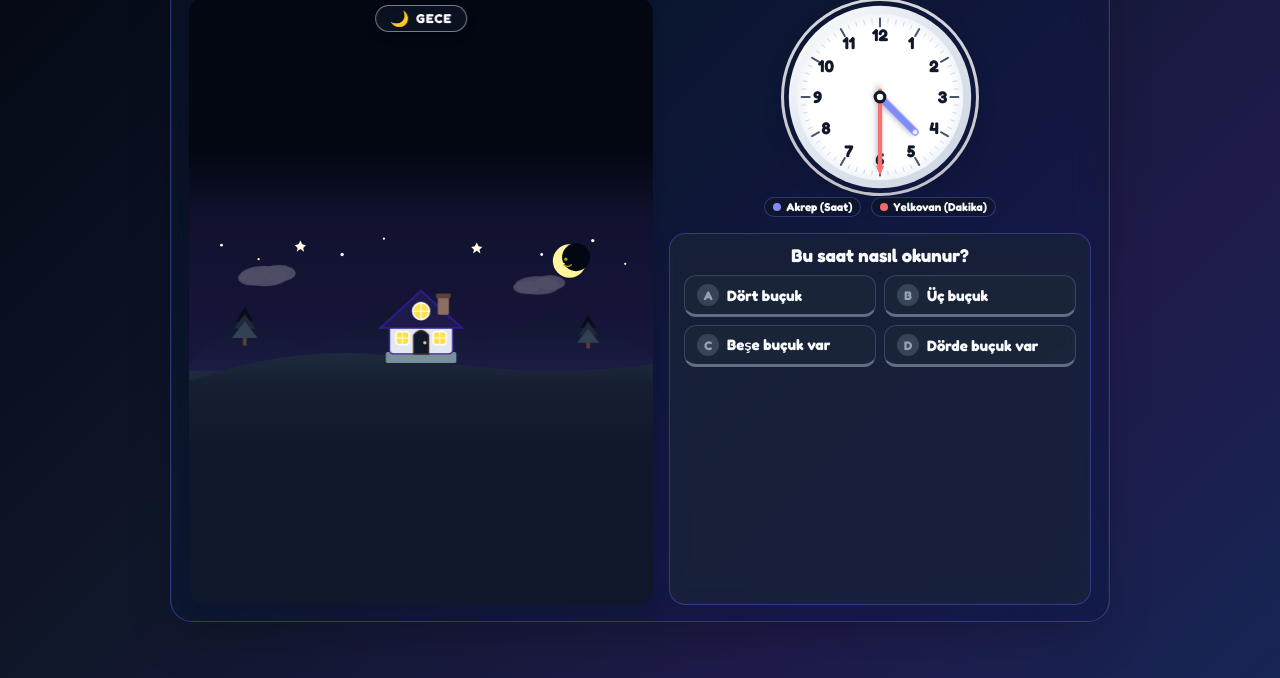
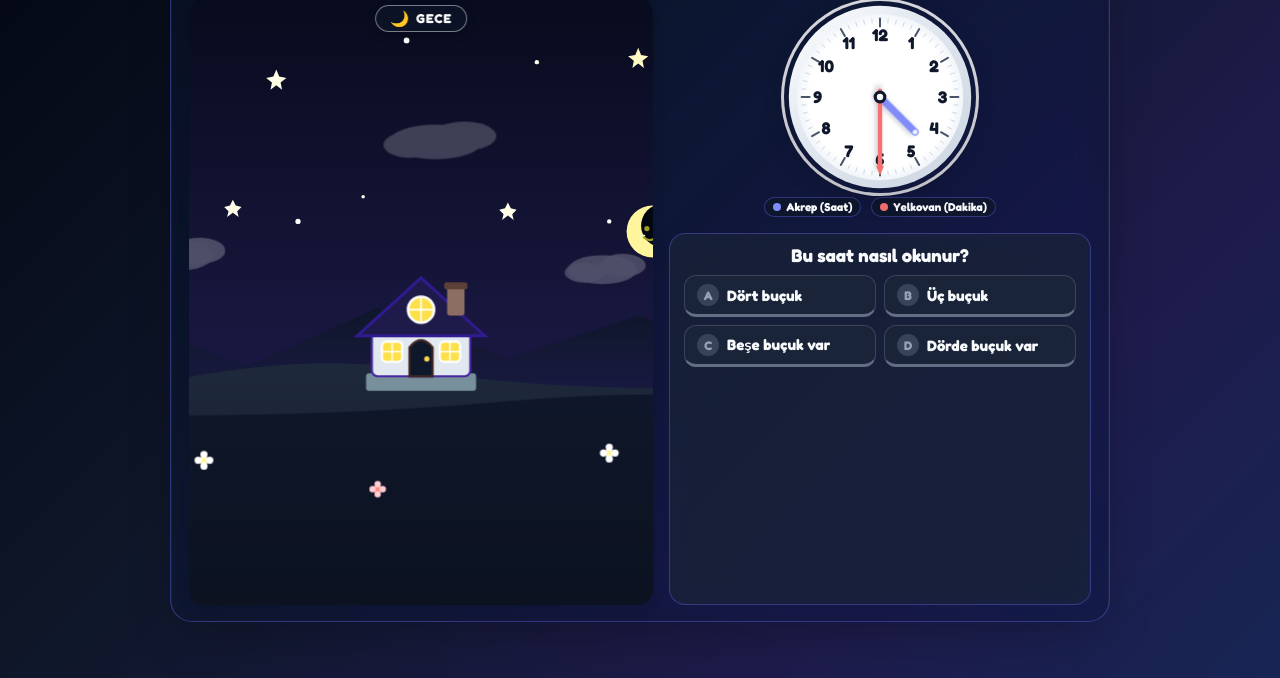
Before and after one commit to drmuratgokduman/saatkac, a plain HTML site: page index.html in a window 1280 px wide. Shown: the part 122-800 px from the top of the page. Drawn offline with nearby package versions, Linux system fonts and the light colour scheme.

Commit message:
feat(graphics): 4 yone dogru genisletilmis kanvas ile odagi koruyarak dikey/yatay bosluklari dogal manzarayla doldurma

```diff
--- a/index.html
+++ b/index.html
@@ -12,7 +12,6 @@
   <link rel="stylesheet" href="style.css">
 </head>
 <body>
-  <!-- Konfeti Efekti Katmanı -->
   <canvas id="confetti-canvas"></canvas>
 
   <div id="app" class="game-wrapper" data-time-period="morning">
@@ -25,7 +24,7 @@
           <span class="app-title">ZAMAN KAŞİFİ</span>
         </div>
 
-        <!-- DROPDOWN MOD SEÇİCİ (EN ÜSTTE LOGO YANINDA GİZLİ) -->
+        <!-- DROPDOWN MOD SEÇİCİ -->
         <div class="mode-dropdown-container">
           <button id="mode-dropdown-trigger" class="mode-dropdown-btn" type="button" aria-expanded="false" title="Oyun Modunu Değiştir">
             <span id="active-mode-icon">🎲</span>
@@ -54,19 +53,16 @@
       </div>
 
       <div class="stats-group">
-        <!-- Doğru Sayısı -->
         <div class="stat-pill star-pill" title="Toplam Doğru">
           <span class="pill-icon">⭐</span>
           <span id="total-correct" class="pill-value">0</span>
         </div>
 
-        <!-- Seri (Streak) -->
         <div class="stat-pill streak-pill" title="Arka Arkaya Doğru Serisi">
           <span class="pill-icon fire-icon">🔥</span>
           <span id="current-streak" class="pill-value">0</span>
         </div>
 
-        <!-- Sonraki Ödül Hedefi -->
         <div class="reward-progress-box" title="Sonraki Ödül">
           <span class="reward-goal-icon" id="next-reward-icon">🌳</span>
           <div class="progress-track">
@@ -77,10 +73,10 @@
       </div>
     </header>
 
-    <!-- ===== ANA İÇERİK KAPSAYICI (PC'de 2 Sütun, Mobilde Akıcı Dikey) ===== -->
+    <!-- ===== ANA İÇERİK KAPSAYICI ===== -->
     <main class="game-body-layout">
 
-      <!-- SOL PANEL (PC'de Geniş Masal Bahçesi / Mobilde Üst Panorama) -->
+      <!-- SOL PANEL: 4 Yöne Doğru Genişletilmiş Canlı Manzara Sahnesi -->
       <aside class="scene-stage-column">
         <div class="scene-viewport" aria-label="Canlı masal dünyası">
 
@@ -90,7 +86,8 @@
             <span class="period-label" id="period-label">SABAH</span>
           </div>
 
-          <svg id="scene" viewBox="0 0 500 170" preserveAspectRatio="xMidYMid meet" role="img">
+          <!-- 4 YÖNE DOĞRU GENİŞLETİLMİŞ CANVAS: viewBox="-80 -120 660 420" -->
+          <svg id="scene" viewBox="-80 -120 660 420" preserveAspectRatio="xMidYMid slice" role="img">
             <defs>
               <linearGradient id="skyGrad" x1="0" y1="0" x2="0" y2="1">
                 <stop id="skyStop1" offset="0%" stop-color="var(--sky-1)" />
@@ -113,6 +110,11 @@
                 <stop offset="100%" stop-color="var(--hill-2)" />
               </linearGradient>
 
+              <linearGradient id="deepMeadowGrad" x1="0" y1="0" x2="0" y2="1">
+                <stop offset="0%" stop-color="var(--hill-2)" />
+                <stop offset="100%" stop-color="var(--pine-1)" />
+              </linearGradient>
+
               <linearGradient id="balloonGrad" x1="0" y1="0" x2="1" y2="0">
                 <stop offset="0%" stop-color="#FF5252" />
                 <stop offset="33%" stop-color="#FFD740" />
@@ -121,11 +123,19 @@
               </linearGradient>
             </defs>
 
-            <!-- 1. Sonsuz Gökyüzü (Dikeyde üstü tamamen doldurur) -->
-            <rect x="-100" y="-300" width="700" height="600" fill="url(#skyGrad)" />
+            <!-- 1. DÖRT YÖNE GENİŞLETİLMİŞ GÖKYÜZÜ (Üst ve yanları tam doldurur) -->
+            <rect x="-150" y="-200" width="800" height="400" fill="url(#skyGrad)" />
 
-            <!-- 2. Yıldızlar -->
+            <!-- 2. ÜST YILDIZLAR VE SAMANYOLU IŞILTILARI -->
             <g id="stars" class="scene-anim-stars" opacity="0">
+              <circle cx="20" cy="-60" r="1.8" fill="#FFFDE7" />
+              <circle cx="80" cy="-80" r="1.4" fill="#FFF" />
+              <polygon points="150,-70 152,-65 157,-64 153,-61 154,-56 150,-59 146,-56 147,-61 143,-64 148,-65" fill="#FFFDE7" />
+              <circle cx="240" cy="-90" r="2" fill="#FFF" />
+              <circle cx="330" cy="-75" r="1.5" fill="#FFFDE7" />
+              <polygon points="400,-85 402,-80 407,-79 403,-76 404,-71 400,-74 396,-71 397,-76 393,-79 398,-80" fill="#FFF9C4" />
+              <circle cx="480" cy="-60" r="1.6" fill="#FFF" />
+              <!-- Standart Yıldızlar -->
               <circle cx="35" cy="25" r="1.5" fill="#FFFDE7" />
               <circle cx="75" cy="40" r="1.2" fill="#FFF9C4" />
               <polygon points="120,20 122,24 126,25 123,28 124,32 120,29 116,32 117,28 114,25 118,24" fill="#FFFDE7" />
@@ -137,7 +147,7 @@
               <circle cx="470" cy="45" r="1.2" fill="#FFF9C4" />
             </g>
 
-            <!-- 3. Güneş -->
+            <!-- 3. GÜNEŞ (Genişletilmiş gökyüzünde ışıldar) -->
             <g id="sun" class="celestial-body interactive-element" transform="translate(90, 48)">
               <circle class="sun-glow" cx="0" cy="0" r="38" fill="url(#sunGlow)" />
               <circle class="sun-core" cx="0" cy="0" r="20" fill="#FFC107" />
@@ -150,7 +160,7 @@
               </g>
             </g>
 
-            <!-- 4. Hilal Ay -->
+            <!-- 4. HİLAL AY -->
             <g id="moon" class="celestial-body interactive-element" transform="translate(410, 42)" opacity="0">
               <circle cx="0" cy="0" r="18" fill="#FFF59D" />
               <circle cx="7" cy="-4" r="15" fill="var(--sky-1)" />
@@ -161,8 +171,14 @@
               </g>
             </g>
 
-            <!-- 5. Bulutlar -->
+            <!-- 5. YUMUŞAK BULUTLAR (Genişletilmiş alana da yayılır) -->
             <g id="clouds" class="interactive-element">
+              <!-- Üst Ekstra Bulut -->
+              <g class="cloud" transform="translate(260, -20)" opacity="0.8">
+                <ellipse cx="0" cy="0" rx="32" ry="12" fill="#FFFFFF" />
+                <ellipse cx="20" cy="-4" rx="22" ry="10" fill="#FFFFFF" />
+                <ellipse cx="-18" cy="2" rx="18" ry="9" fill="#FFFFFF" />
+              </g>
               <g class="cloud cloud-a" transform="translate(60, 60)">
                 <ellipse cx="0" cy="0" rx="26" ry="11" fill="#FFFFFF" opacity="0.95" />
                 <ellipse cx="16" cy="-3" rx="18" ry="9" fill="#FFFFFF" opacity="0.95" />
@@ -175,20 +191,27 @@
               </g>
             </g>
 
-            <!-- 6. Dağlar -->
-            <path d="M-20,170 L50,105 L130,135 L220,95 L310,130 L400,100 L490,135 L520,170 Z" fill="url(#mountainsGrad)" />
+            <!-- 6. YANLARA DOĞRU GENİŞLEYEN DAĞLAR (x: -100'den 600'e) -->
+            <path d="M-100,180 L-30,120 L50,105 L130,135 L220,95 L310,130 L400,100 L490,135 L560,110 L620,180 Z" fill="url(#mountainsGrad)" />
 
-            <!-- 7. Ön Dalgalı Yeşil Tepe & Alt Zemin (Dikeyde altı tamamen çimenle doldurur) -->
-            <rect x="-100" y="160" width="700" height="400" fill="url(#frontHillsGrad)" />
-            <path d="M-20,180 Q110,125 250,148 T520,150 L520,220 L-20,220 Z" fill="url(#frontHillsGrad)" />
+            <!-- ==============================================================
+                 7. ODAK ALANI ZEMİNİ & AŞAĞI DOĞRU SONSUZ UZAYAN ÇAYIR KATMANLARI
+                 ============================================================== -->
+            <!-- Orta Tepe Katmanı (Odak Noktasının Arkası) -->
+            <path d="M-100,200 Q110,115 250,138 T600,140 L600,350 L-100,350 Z" fill="url(#frontHillsGrad)" />
 
-            <!-- Çam Ağaçları -->
+            <!-- ==============================================================
+                 ANA ODAK ALANI: EV, AĞAÇLAR VE AÇILAN ÖDÜLLER (MERKEZDE SABİT)
+                 ============================================================== -->
+
+            <!-- Sol Çam Ağaçları -->
             <g transform="translate(60, 115)">
               <polygon points="0,-24 -9,-8 9,-8" fill="var(--pine-1)" />
               <polygon points="0,-16 -12,0 12,0" fill="var(--pine-2)" />
               <polygon points="0,-8 -14,10 14,10" fill="var(--pine-3)" />
               <rect x="-2" y="10" width="4" height="8" fill="#5D4037" />
             </g>
+            <!-- Sağ Çam Ağaçları -->
             <g transform="translate(430, 120)">
               <polygon points="0,-20 -8,-6 8,-6" fill="var(--pine-1)" />
               <polygon points="0,-13 -10,2 10,2" fill="var(--pine-2)" />
@@ -196,7 +219,7 @@
               <rect x="-2" y="10" width="4" height="6" fill="#5D4037" />
             </g>
 
-            <!-- 8. İskandinav Masal Kulübesi -->
+            <!-- İSKANDİNAV MASAL KULÜBESİ (ANA ODAK MERKEZİ) -->
             <g id="house" class="interactive-element" transform="translate(250, 108)">
               <rect x="-38" y="32" width="76" height="12" rx="2" fill="#78909C" />
               <rect x="-34" y="2" width="68" height="32" rx="4" fill="var(--cottage-body)" stroke="#4527A0" stroke-width="1.5" />
@@ -230,7 +253,8 @@
               </g>
             </g>
 
-            <!-- 9. Açılabilir Ödüller -->
+            <!-- AÇILABİLİR KALICI ÖDÜLLER (ODAK ALANI İÇİNDE) -->
+            <!-- 5 Doğru: Meyveli Elma Ağacı -->
             <g id="reward-tree" class="reward-item" opacity="0" transform="translate(130, 130)">
               <rect x="-4" y="0" width="8" height="24" rx="2" fill="#6D4C41" />
               <circle cx="0" cy="-8" r="18" fill="#4CAF50" />
@@ -241,6 +265,7 @@
               <circle cx="-2" cy="4" r="2.8" fill="#E53935" />
             </g>
 
+            <!-- 15 Doğru: Sıcak Hava Balonu -->
             <g id="reward-balloon" class="reward-item" opacity="0" transform="translate(340, 55)">
               <ellipse cx="0" cy="-14" rx="14" ry="18" fill="url(#balloonGrad)" stroke="#FFF" stroke-width="1.2" />
               <line x1="-5" y1="4" x2="-3" y2="11" stroke="#795548" stroke-width="1" />
@@ -248,6 +273,7 @@
               <rect x="-5" y="11" width="10" height="7" rx="1.5" fill="#8D6E63" />
             </g>
 
+            <!-- 20 Doğru: Sevimli Köpek Kulübesi -->
             <g id="reward-doghouse" class="reward-item" opacity="0" transform="translate(365, 140)">
               <rect x="-14" y="-6" width="28" height="22" rx="2" fill="#D87A4F" stroke="#8D381B" stroke-width="1.2" />
               <polygon points="-18,-6 0,-18 18,-6" fill="#A84320" stroke="#66200A" stroke-width="1.2" />
@@ -260,11 +286,47 @@
               </g>
             </g>
 
+            <!-- ==============================================================
+                 8. AŞAĞI DOĞRU SONSUZ UZAYAN DERİN ÇAYIR VE ÇİÇEK DETAYLARI
+                 (PC Modunda alt kısım dikeyde uzadığında boş kalmaz, canlı çayır görünür)
+                 ============================================================== -->
+            <path d="M-100,165 Q130,175 300,160 T600,170 L600,450 L-100,450 Z" fill="url(#deepMeadowGrad)" />
+
+            <!-- Minik Sevimli Kır Çiçekleri (Genişletilmiş Alt Alanda) -->
+            <g transform="translate(100, 200)">
+              <circle cx="0" cy="0" r="3" fill="#FFF59D" />
+              <circle cx="-4" cy="0" r="2.5" fill="#FFFFFF" />
+              <circle cx="4" cy="0" r="2.5" fill="#FFFFFF" />
+              <circle cx="0" cy="-4" r="2.5" fill="#FFFFFF" />
+              <circle cx="0" cy="4" r="2.5" fill="#FFFFFF" />
+            </g>
+            <g transform="translate(220, 220)">
+              <circle cx="0" cy="0" r="3" fill="#FF8A80" />
+              <circle cx="-3.5" cy="0" r="2.2" fill="#FFCDD2" />
+              <circle cx="3.5" cy="0" r="2.2" fill="#FFCDD2" />
+              <circle cx="0" cy="-3.5" r="2.2" fill="#FFCDD2" />
+              <circle cx="0" cy="3.5" r="2.2" fill="#FFCDD2" />
+            </g>
+            <g transform="translate(380, 195)">
+              <circle cx="0" cy="0" r="3" fill="#FFF59D" />
+              <circle cx="-4" cy="0" r="2.5" fill="#FFFFFF" />
+              <circle cx="4" cy="0" r="2.5" fill="#FFFFFF" />
+              <circle cx="0" cy="-4" r="2.5" fill="#FFFFFF" />
+              <circle cx="0" cy="4" r="2.5" fill="#FFFFFF" />
+            </g>
+            <g transform="translate(450, 235)">
+              <circle cx="0" cy="0" r="2.5" fill="#80D8FF" />
+              <circle cx="-3" cy="0" r="2" fill="#E1F5FE" />
+              <circle cx="3" cy="0" r="2" fill="#E1F5FE" />
+              <circle cx="0" cy="-3" r="2" fill="#E1F5FE" />
+              <circle cx="0" cy="3" r="2.5" fill="#E1F5FE" />
+            </g>
+
           </svg>
         </div>
       </aside>
 
-      <!-- SAĞ PANEL (Saat ile Cevaplar Doğal Dikey Akışta) -->
+      <!-- SAĞ PANEL: Saat ve Cevaplar Alt Alta -->
       <section class="game-play-column">
 
         <!-- 3D Analog Saat -->
--- a/style.css
+++ b/style.css
@@ -455,21 +455,8 @@ body[data-time-period="night"] .progress-text { color: #6EE7B7; }
   overflow: hidden;
   box-shadow: 0 4px 14px rgba(0,0,0,0.12);
   position: relative;
-  /* Üst tarafı gökyüzü rengi, alt tarafı çimen yeşili ile doldurur */
-  background: linear-gradient(
-    to bottom,
-    var(--sky-1) 0%,
-    var(--sky-1) 25%,
-    var(--sky-2) 48%,
-    var(--hill-1) 52%,
-    var(--hill-2) 75%,
-    var(--hill-2) 100%
-  );
+  background: var(--card-inner);
   max-height: clamp(90px, 15vh, 120px);
-  display: flex;
-  flex-direction: column;
-  align-items: center;
-  justify-content: center;
 }
 
 @media (min-width: 860px) {
@@ -482,10 +469,7 @@ body[data-time-period="night"] .progress-text { color: #6EE7B7; }
 #scene {
   display: block;
   width: 100%;
-  height: auto;
-  max-height: 100%;
-  /* Yanlardan kesinlikle KESİLMEZ, tam oturur */
-  object-fit: contain;
+  height: 100%;
 }
 
 /* VAKİT ROZETİ (MANZARA GÖRSELİNİN TAM ORTASINDA) */
```
